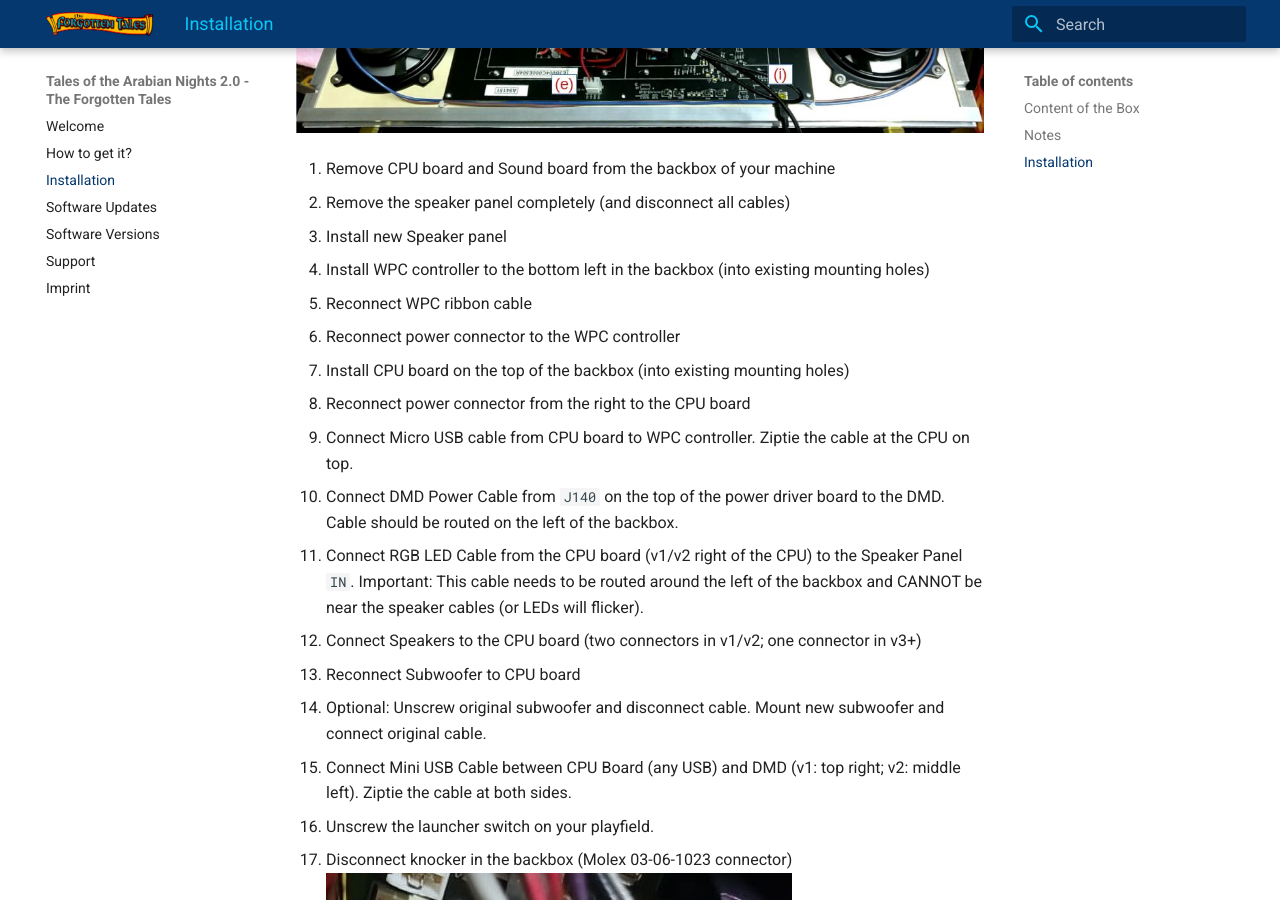
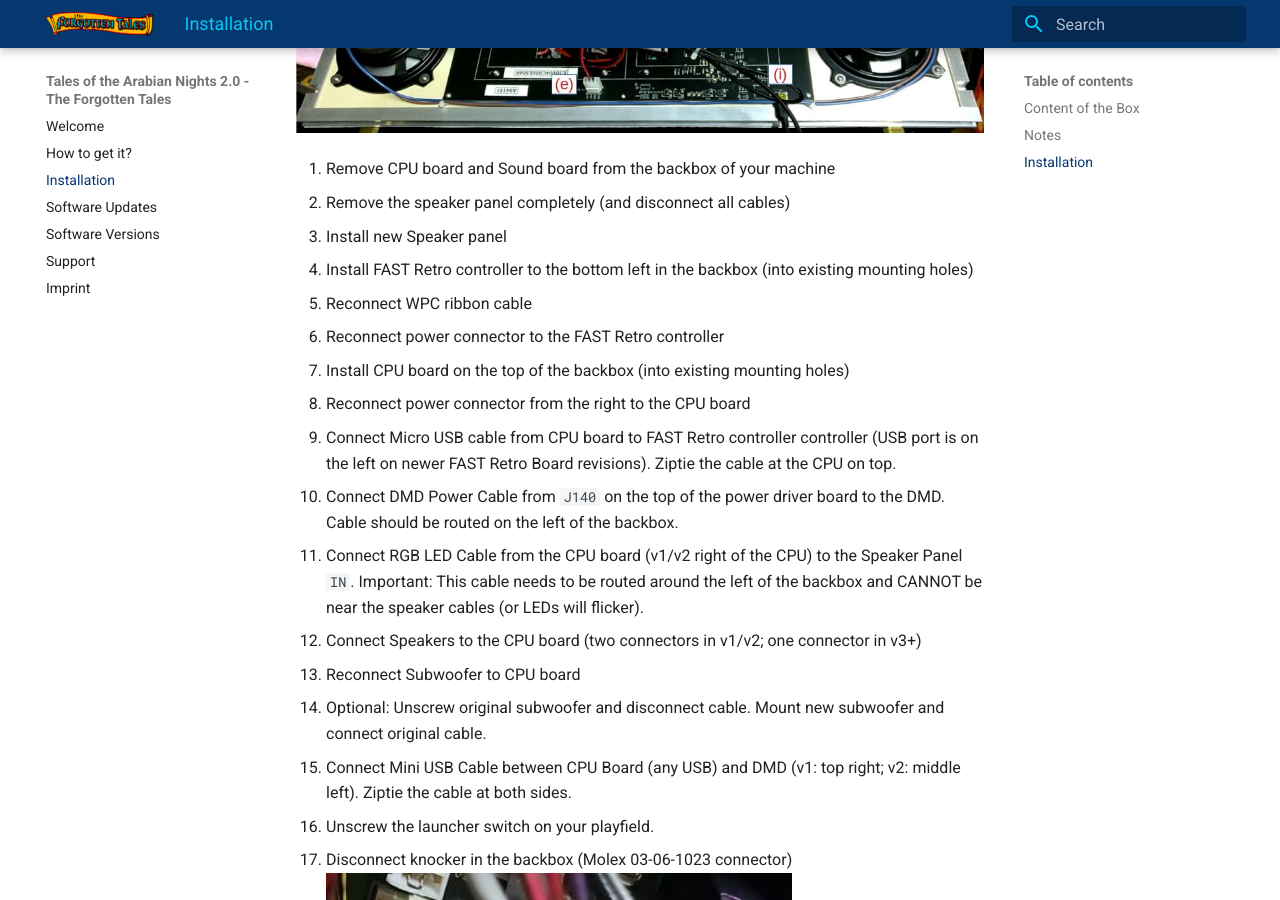
Before and after one commit to totan-forgottentales/totan-forgottentales, an MkDocs documentation site: the page built from docs/installation.md, in a window 1280 px wide and 900 px high, scrolled down 1638 px. Built offline with MkDocs 1.6.1 and Material for MkDocs 9.7.7, drawn with Linux system fonts in a browser that asks for light colours.

Commit message:
improve instructions

```diff
--- a/docs/installation.md
+++ b/docs/installation.md
@@ -29,12 +29,12 @@
  1. Remove CPU board and Sound board from the backbox of your machine
  2. Remove the speaker panel completely (and disconnect all cables)
  3. Install new Speaker panel
- 4. Install WPC controller to the bottom left in the backbox (into existing mounting holes)
+ 4. Install FAST Retro controller to the bottom left in the backbox (into existing mounting holes)
  5. Reconnect WPC ribbon cable
- 6. Reconnect power connector to the WPC controller
+ 6. Reconnect power connector to the FAST Retro controller
  7. Install CPU board on the top of the backbox (into existing mounting holes)
  8. Reconnect power connector from the right to the CPU board
- 9. Connect Micro USB cable from CPU board to WPC controller. Ziptie the cable at the CPU on top.
+ 9. Connect Micro USB cable from CPU board to FAST Retro controller controller (USB port is on the left on newer FAST Retro Board revisions). Ziptie the cable at the CPU on top.
 10. Connect DMD Power Cable from `J140` on the top of the power driver board to the DMD. Cable should be routed on the left of the backbox.
 11. Connect RGB LED Cable from the CPU board (v1/v2 right of the CPU) to the Speaker Panel `IN`. Important: This cable needs to be routed around the left of the backbox and CANNOT be near the speaker cables (or LEDs will flicker).
 12. Connect Speakers to the CPU board (two connectors in v1/v2; one connector in v3+)
```
Also changed, not shown: docs/index.md (+1 -1 lines), docs/software_versions.md (+1 -1 lines).
